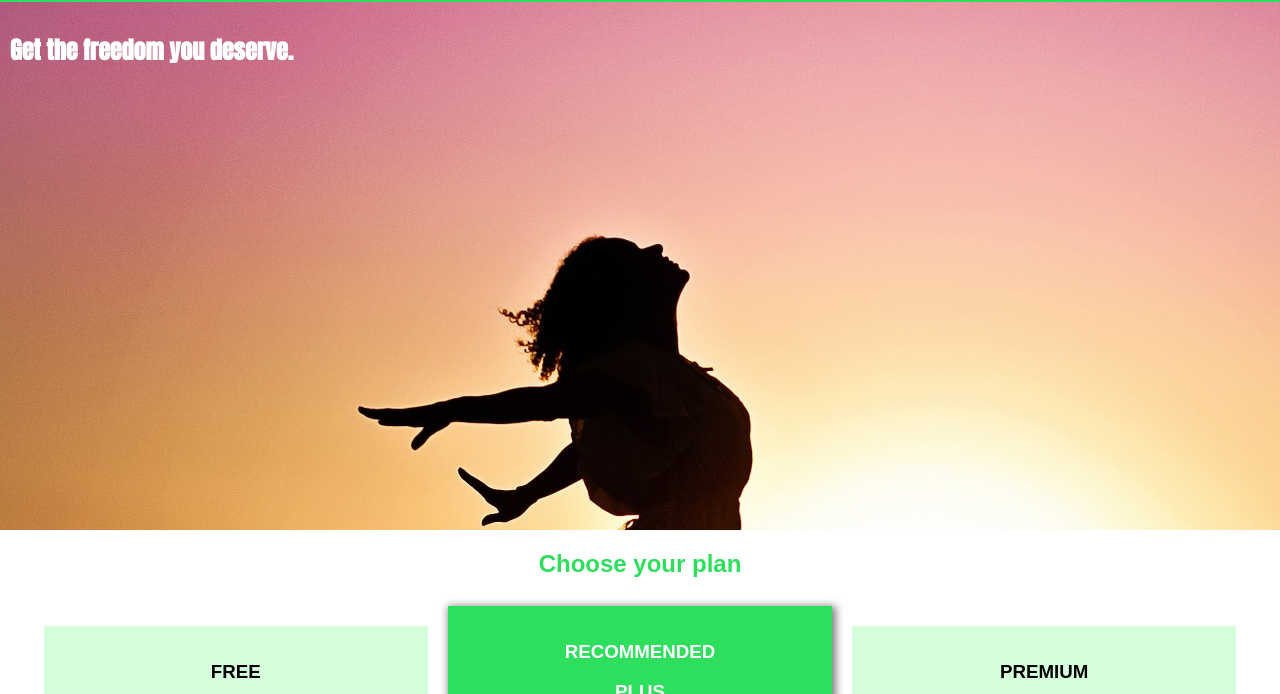
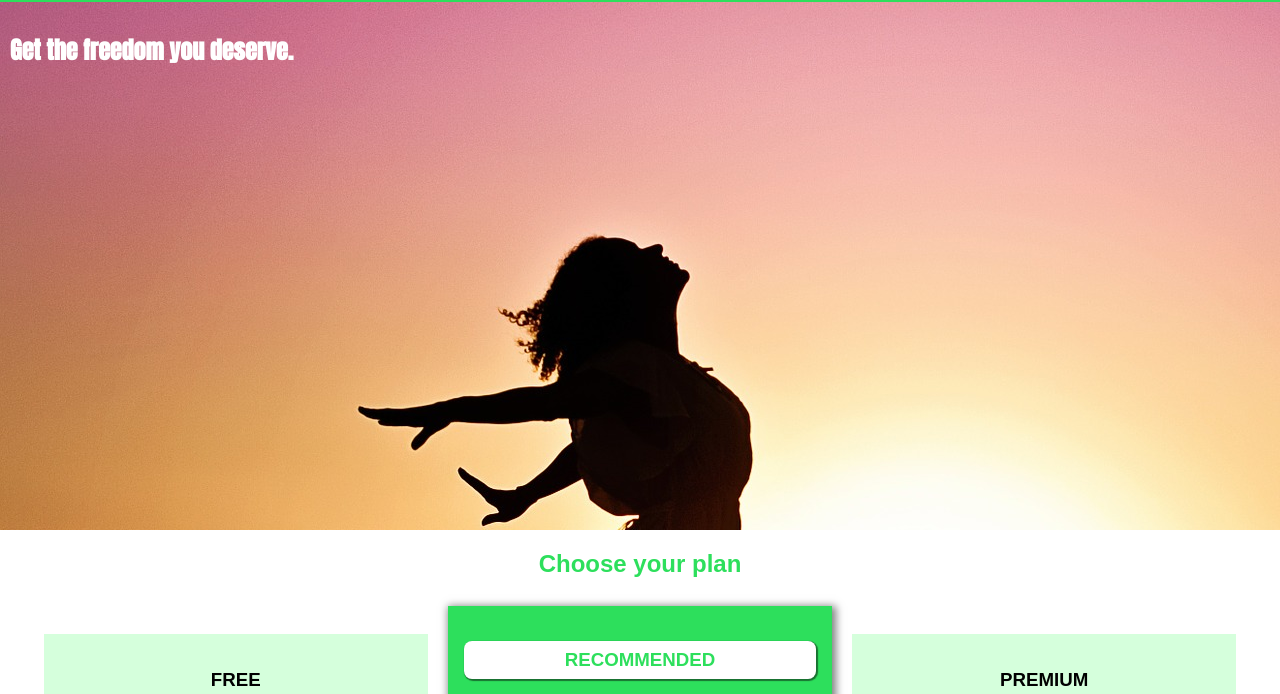
Before and after one commit to ramkp/css-complete-guide, a plain HTML site: page index.html in a window 1280 px wide. Shown: the part 65-759 px from the top of the page. Drawn offline with Linux system fonts and the light colour scheme.

Commit message:
Style recommended's plan annotation

```diff
--- a/index.html
+++ b/index.html
@@ -54,7 +54,7 @@
                     </div>
                 </article>
                 <article class="plan plan--highlighted">
-                    <h1>RECOMMENDED</h1>
+                    <h1 class="plan__annotation">RECOMMENDED</h1>
                     <h1>PLUS</h1>
                     <h2>$29/month</h2>
                     <h3>For ambitious projects.</h3>
--- a/main.css
+++ b/main.css
@@ -108,3 +108,11 @@ h1 {
   color: white;
   box-shadow: 2px 2px 8px 2px rgba(0, 0, 0, 0.5);
 }
+
+.plan__annotation {
+  background: white;
+  color: #2ddf5c;
+  padding: 8px;
+  box-shadow: 1px 1px 1px 1px rgba(5, 5, 5, 0.5);
+  border-radius: 8px;
+}
```
